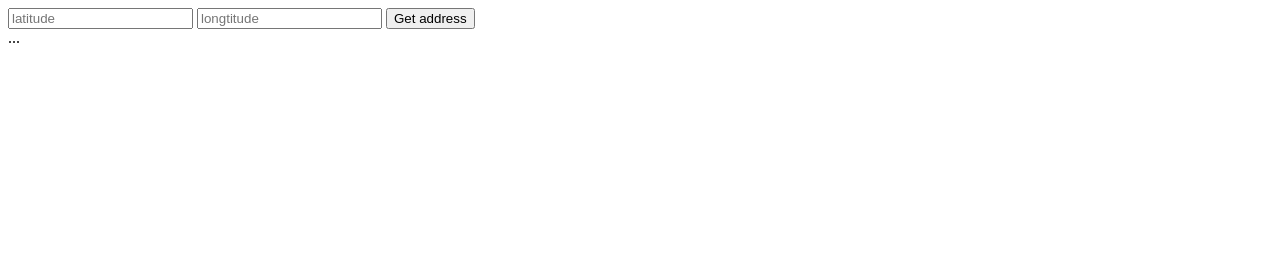
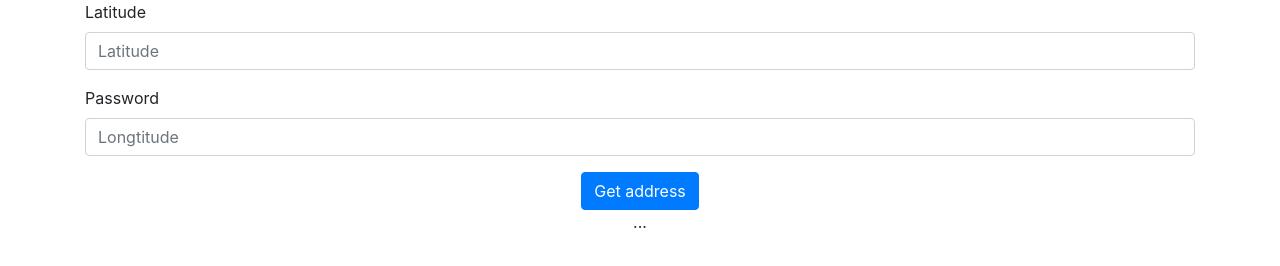
Before and after one commit to trungbkit/mobile-lab, a plain HTML site: page Ex1/part1/index.html in a window 1280 px wide. Drawn offline with nearby package versions, Linux system fonts and the light colour scheme.

Commit message:
fix ui part1

```diff
--- a/Ex1/part1/index.html
+++ b/Ex1/part1/index.html
@@ -6,13 +6,25 @@
   <meta name="viewport" content="width=device-width, initial-scale=1.0">
   <meta http-equiv="X-UA-Compatible" content="ie=edge">
   <title>Get Address</title>
+  <link rel="stylesheet" href="https://maxcdn.bootstrapcdn.com/bootstrap/4.0.0/css/bootstrap.min.css" integrity="sha384-Gn5384xqQ1aoWXA+058RXPxPg6fy4IWvTNh0E263XmFcJlSAwiGgFAW/dAiS6JXm"
+    crossorigin="anonymous">
 </head>
 
 <body>
-  <input type="text" name="lat" id="lat" placeholder="latitude">
-  <input type="text" name="lng" id="lng" placeholder="longtitude">
-  <button onclick="send_request()">Get address</button>
-  <div id="result">...</div>
+  <div class="container">
+    <div class="form-group">
+      <label for="lat">Latitude</label>
+      <input type="text" class="form-control" id="lat" placeholder="Latitude">
+    </div>
+    <div class="form-group">
+      <label for="lng">Password</label>
+      <input type="text" class="form-control" id="lng" placeholder="Longtitude">
+    </div>
+    <div style="text-align: center">
+      <button type="submit" class="btn btn-primary" onclick="send_request()">Get address</button>
+      <div id="result">...</div>
+    </div>
+  </div>
   <script>
     function send_request() {
       var lng = document.getElementById("lng").value;
@@ -34,7 +46,6 @@
       request.open("GET", url, true);
       request.send();
     }
-
   </script>
 </body>
 
```
